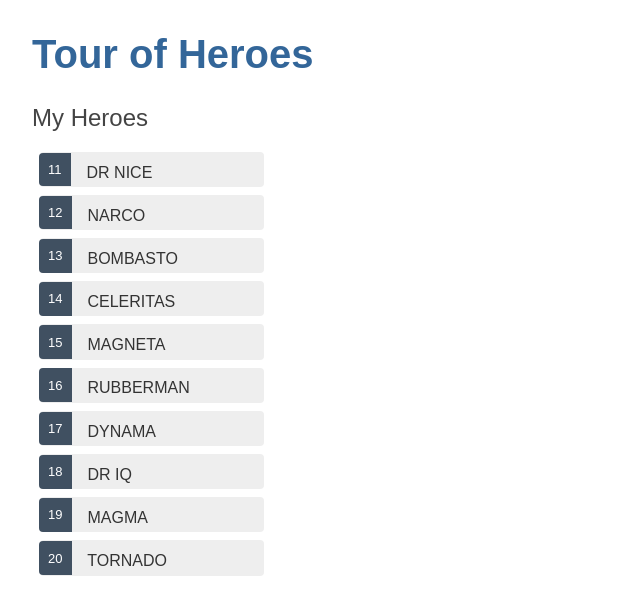
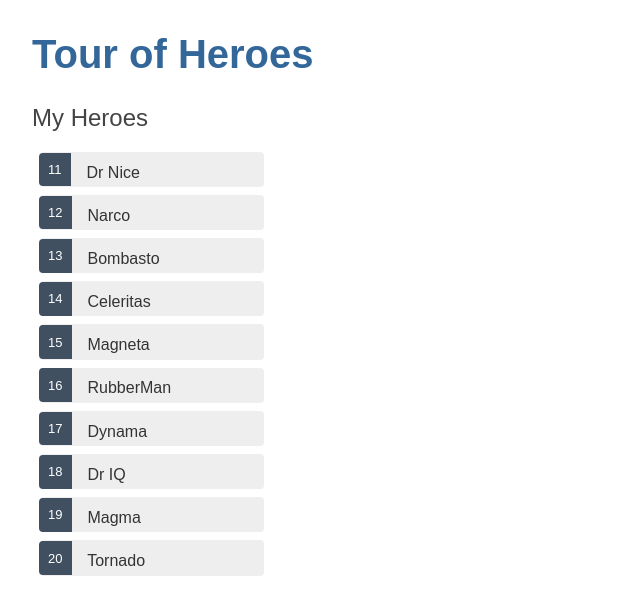
Before and after one commit to k-tokitoh/angular-tutorial, an Angular app: page / in a window 1280 px wide. Shown: the top 614 px of the page, without its empty margins (0-640 px from the left). Built offline with nearby package versions, Linux system fonts and the light colour scheme.

Commit message:
select a hero

```diff
--- a/src/app/heroes/heroes.component.html
+++ b/src/app/heroes/heroes.component.html
@@ -1,6 +1,15 @@
 <h2>My Heroes</h2>
 <ul class="heroes">
-  <li *ngFor="let hero of heroes">
-    <span class="badge">{{hero.id}}</span> {{hero.name | uppercase}}
+  <li *ngFor="let hero of heroes" (click)="onSelect(hero)" [class.selected]="hero === selectedHero">
+    <span class="badge">{{hero.id}}</span> {{hero.name}}
   </li>
 </ul>
+
+<div *ngIf="selectedHero">
+  <h2>{{selectedHero.name | uppercase}} Details</h2>
+  <div><span>id: </span>{{selectedHero.id}}</div>
+  <div>
+    <label for="hero-name">Hero name: </label>
+    <input id="hero-name" [(ngModel)]="selectedHero.name" placeholder="name">
+  </div>
+</div>
--- a/src/app/heroes/heroes.component.ts
+++ b/src/app/heroes/heroes.component.ts
@@ -9,11 +9,16 @@
 })
 export class HeroesComponent implements OnInit {
 
+  heroes: Hero[] = HEROES
+  selectedHero?: Hero;
+
   constructor() { }
 
   ngOnInit(): void {
     console.log("on init!")
   }
 
-  heroes: Hero[] = HEROES
+  onSelect(hero: Hero): void {
+    this.selectedHero = hero;
+  }
 }
```
